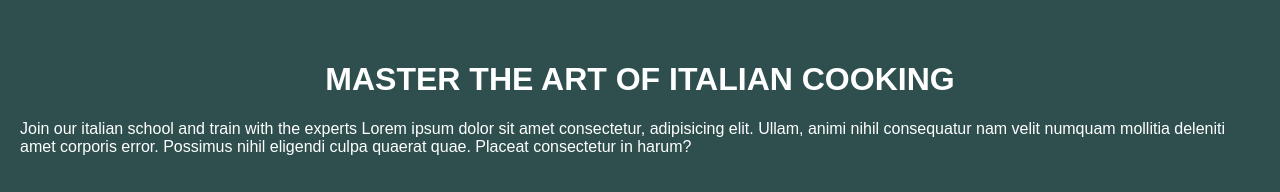
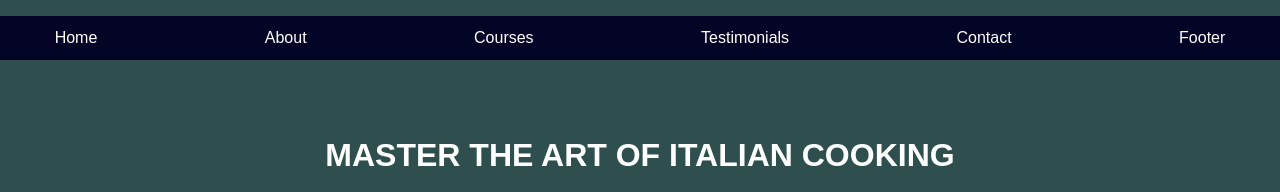
Before and after one commit to romondi-hub/Italy-Foods, a plain HTML site: page index.html in a window 1280 px wide. Shown: the top 192 px of the page. Drawn offline with Linux system fonts and the light colour scheme.

Commit message:
update navigation bar with styling working

```diff
--- a/index.html
+++ b/index.html
@@ -8,7 +8,16 @@
     <link rel="stylesheet" href="./style.css">
 </head>
 <body>
-    <div id="nav"></div>
+    <div id="nav">
+        <ul>
+        <a href="home"><li>home</li></a>
+        <a href="about"></a><li>about</li></a>
+        <a href="courses"></a><li>courses</li></a>
+        <a href="testimonials"></a><li>testimonials</li></a>
+        <a href="contact"></a> <li>contact</li></a>
+        <a href="footer"></a> <li>footer</li></a>
+        </ul>
+    </div>
     <div id="home">
         <h1>MASTER THE ART OF ITALIAN COOKING</h1>
         <P>Join our italian school and train with the experts Lorem ipsum dolor sit amet consectetur, adipisicing elit. Ullam, animi nihil consequatur nam velit numquam mollitia deleniti amet corporis error. Possimus nihil eligendi culpa quaerat quae. Placeat consectetur in harum?</P>
--- a/style.css
+++ b/style.css
@@ -47,3 +47,15 @@ h1{
 #testimonials img{
     width: 300px;
 }
+#nav ul{
+    display:flex;
+    justify-content: space-around;
+    list-style: none;
+    background-color: rgba(4, 4, 39);
+    padding:1%;
+    text-transform: capitalize;
+}
+#nav a{
+    text-decoration: none;
+    color: white;
+}
```
